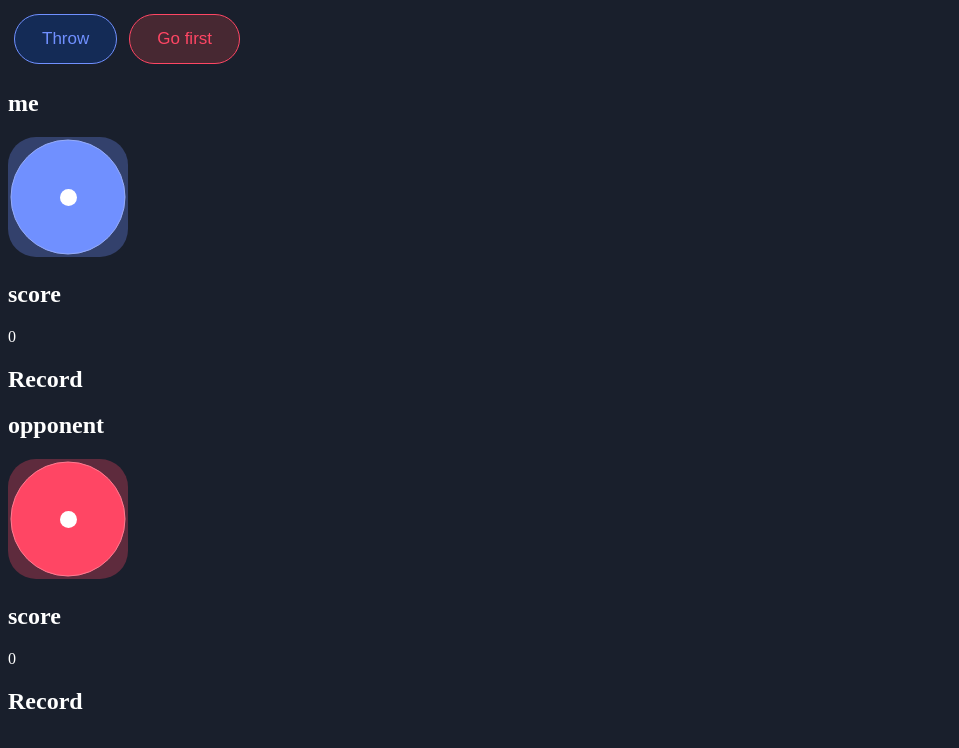
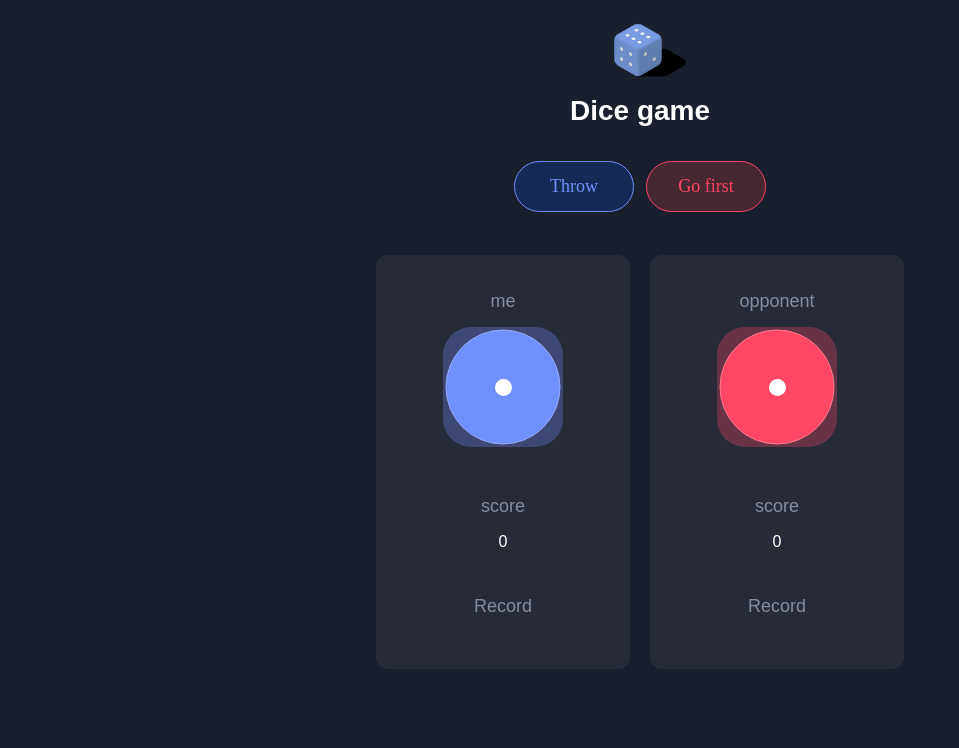
Before and after one commit to kyk1211/dicegame, a React (Create React App) app: page / in a window 1280 px wide. Shown: the top 748 px of the page, without its empty margins (0-959 px from the left). Built offline with nearby package versions, Linux system fonts and the light colour scheme.

Commit message:
style(2)

```diff
--- a/package.json
+++ b/package.json
@@ -6,6 +6,7 @@
     "@testing-library/jest-dom": "^5.14.1",
     "@testing-library/react": "^11.2.7",
     "@testing-library/user-event": "^12.8.3",
+    "classnames": "^2.3.1",
     "react": "^17.0.2",
     "react-dom": "^17.0.2",
     "react-scripts": "4.0.3",
--- a/src/App.css
+++ b/src/App.css
@@ -1,3 +1,28 @@
+.App {
+  width: 100%;
+  max-width: 640px;
+  margin: 20px auto;
+  text-align: center;
+}
+
+.App .App-logo {
+  height: 65px;
+}
+
+.App .App-title {
+  margin: 10px auto 28px;
+  font-size: 28px;
+}
+
 .App .App-button {
   margin: 6px;
 }
+
+.App .App-boards {
+  margin-top: 27px;
+}
+
+.App .App-board {
+  width: 30%;
+  margin: 10px;
+}
--- a/src/App.js
+++ b/src/App.js
@@ -1,7 +1,10 @@
 import Board from './Board';
 import Button from './Button';
 import { useState } from 'react';
+import logoImg from './assets/logo.png';
 import './App.css';
+import './Dice.css';
+
 
 function random(n) {
   return Math.ceil(Math.random() * n);
@@ -26,10 +29,14 @@ function App() {
   return (
     <div className='App'>
       <div>
+        <img className= 'Dice' src={logoImg} alt='logo' />
+        <h1 className= 'App-title'>Dice game</h1>
+      </div>
+      <div>
         <Button className= 'App-button' color='blue' onClick={handleRollClick}>Throw</Button>
         <Button className= 'App-button' color='red' onClick={handleClearClick}>Go first</Button>
       </div>
-      <div>
+      <div className='App-boards'>
         <Board name='me' color='blue'  gameHistory={myHistory} />
         <Board name='opponent' color='red' gameHistory={otherHistory} />
       </div>
--- /dev/null
+++ b/src/Board.css
@@ -0,0 +1,25 @@
+.Board {
+  display: inline-block;
+  padding: 35px 30px;
+  border: 1px solid transparent;
+  border-radius: 12px;
+  font-size: 16px;
+  text-align: center;
+  background-color: #272b38;
+}
+
+.Board.Board-winner {
+  border: 1px solid #fff;
+  box-shadow: 0 0 12px 0 hsla(0, 0%, 100%, 0.48);
+}
+
+.Board .Board-heading:first-child {
+  margin-top: 0;
+}
+
+.Board .Board-heading {
+  margin: 45px auto 15px;
+  color: #888d9d;
+  font-weight: 400;
+  font-size: 18px;
+}
--- a/src/Board.js
+++ b/src/Board.js
@@ -1,15 +1,16 @@
 import Dice from './Dice';
+import './Board.css';
 
 function Board({ name, color, gameHistory }) {
   const num = gameHistory[gameHistory.length-1] || 1;
   const sum = gameHistory.reduce((a,b) => a + b, 0);
   return (
-    <div>
-      <h2>{name}</h2>
+    <div className= 'Board App-board'>
+      <h2 className='Board-heading'>{name}</h2>
       <Dice color={color} num={num} />
-      <h2>score</h2>
+      <h2 className='Board-heading'>score</h2>
       <p>{sum}</p>
-      <h2>Record</h2>
+      <h2 className='Board-heading'>Record</h2>
       <p>{gameHistory.join(', ')}</p>
     </div>
   );
--- a/src/Button.css
+++ b/src/Button.css
@@ -1,19 +1,29 @@
 .Button {
+  min-width: 120px;
   padding: 14px 27px;
   border-radius: 9999px;
   outline: none;
+  font-size: 18px;
+  font-family: 'NanumSquareRoundEB';
   cursor: pointer;
-  font-size: 17px;
 }
 
 .Button.blue {
+  border: 1px solid #7090ff;
+  color: #7090ff;
   background-color: rgba(0, 89, 255, 0.2);
-  border: solid 1px #7090ff;
-  color: #7090ff;
+}
+
+.Button.blue:hover {
+  background-color: rgba(0, 89, 255, 0.3);
 }
 
 .Button.red {
-  background-color: rgba(255,78,78,0.2);
-  border: solid 1px #ff4664;
+  border: 1px solid #ff4664;
   color: #ff4664;
+  background-color: rgba(255, 78, 78, 0.2);
 }
+
+.Button.red:hover {
+  background-color: rgba(255, 78, 78, 0.3);
+}
--- /dev/null
+++ b/src/Dice.css
@@ -0,0 +1,5 @@
+.Dice {
+  width: 100%;
+  max-width: 100px;
+  max-height: 100px;
+}
--- a/src/index.css
+++ b/src/index.css
@@ -1,4 +1,5 @@
 body {
+  color: #fff;
+  font-family: 'NanumSquareRound', sans-serif;
   background-color: #191f2c;
-  color: #fff;
 }
```
Also changed, not shown: 1 other file (tests, documents, lock files or other folders).
